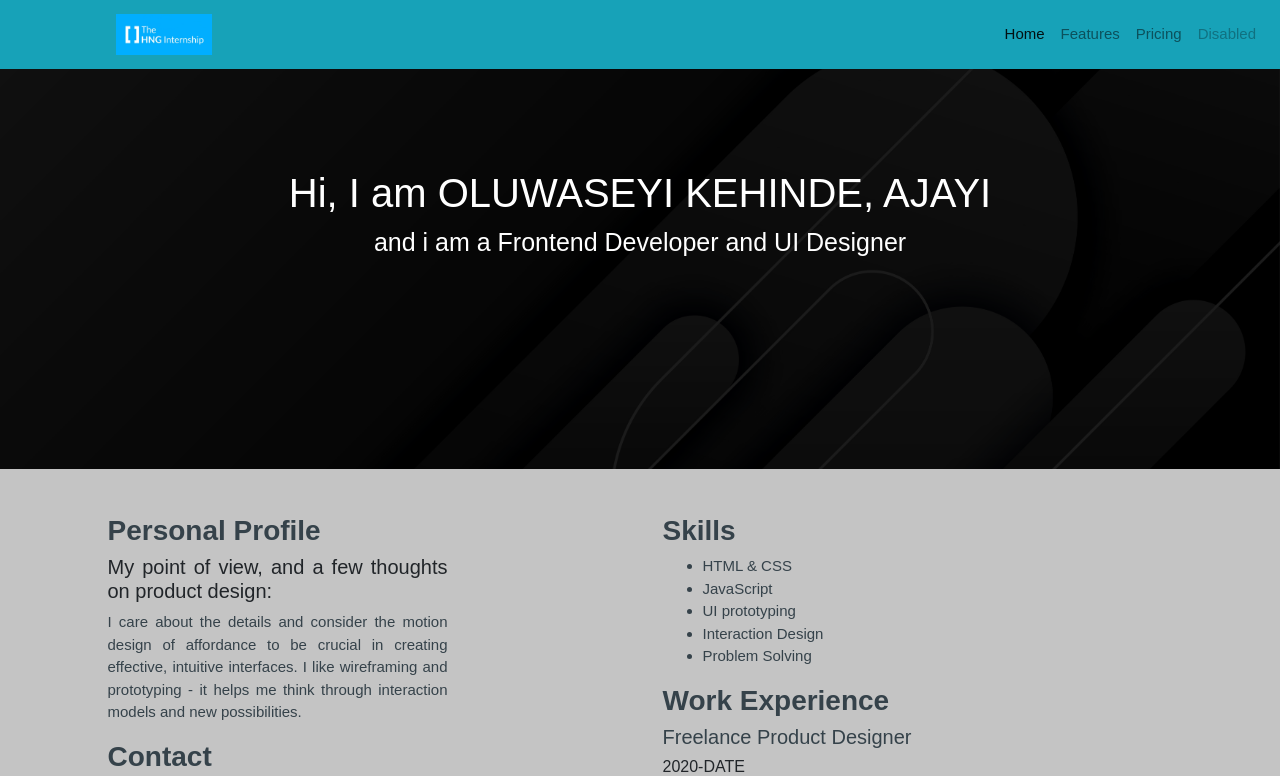
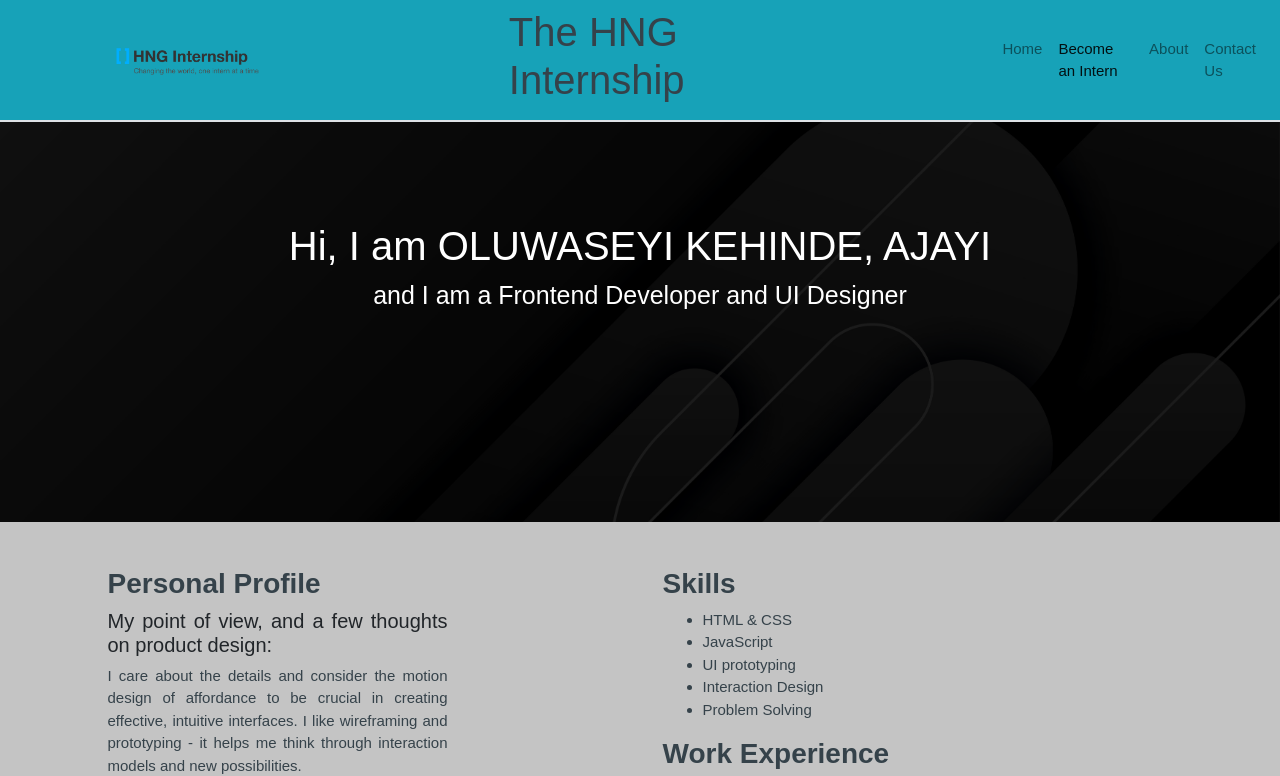
Before and after one commit to oluwaseyikehinde/HNG-Internship, a plain HTML site: page index.html in a window 1280 px wide. Shown: the top 776 px of the page. Drawn offline with nearby package versions, Linux system fonts and the light colour scheme.

Commit message:
My Application
My html page that contains an application to join a team.

```diff
--- a/css/style.css
+++ b/css/style.css
@@ -3,6 +3,11 @@ body{
     padding: 0;
     margin: 0;
     background-color: #c4c4c4;
+}
+
+ .heading{
+   color: #35424a;
+   margin-right: 200px;
 }
 
 /*Global*/
@@ -104,16 +109,12 @@ body{
 }
 
 .img-fluid{
-    max-width: 10%;
+    max-width: 30%;
     height: auto;
     margin: 1px;
     margin-left: 100px;
   }
 
-
-/* #job{
-
-} */
 
 .portfolio .links{
    display: grid;
@@ -122,3 +123,8 @@ body{
    align-items: center;
    justify-content: center;
 }
+
+.border{
+    border-block-color: #303030;
+    border-block: 12px;
+}
--- a/index.html
+++ b/index.html
@@ -6,7 +6,7 @@
     <meta http-equiv="X-UA-Compatible" content="ie=edge">
     <link rel="stylesheet" href="https://maxcdn.bootstrapcdn.com/bootstrap/4.5.2/css/bootstrap.min.css">
     <link rel="stylesheet" href="https://pro.fontawesome.com/releases/v5.10.0/css/all.css" integrity="sha384-AYmEC3Yw5cVb3ZcuHtOA93w35dYTsvhLPVnYs9eStHfGJvOvKxVfELGroGkvsg+p" crossorigin="anonymous"/>
-    <title>My Application</title>
+    <title>HNG Internship Application</title>
     <link rel="stylesheet" href="./css/style.css">
     <script src="https://code.jquery.com/jquery-3.2.1.slim.min.js" integrity="sha384-KJ3o2DKtIkvYIK3UENzmM7KCkRr/rE9/Qpg6aAZGJwFDMVNA/GpGFF93hXpG5KkN" crossorigin="anonymous"></script>
     <script src="https://cdnjs.cloudflare.com/ajax/libs/popper.js/1.12.9/umd/popper.min.js" integrity="sha384-ApNbgh9B+Y1QKtv3Rn7W3mgPxhU9K/ScQsAP7hUibX39j7fakFPskvXusvfa0b4Q" crossorigin="anonymous"></script>
@@ -15,24 +15,27 @@
 <body>
     <header>
             <nav class="navbar navbar-expand-lg navbar-light bg-info">
-                    <a class="navbar-brand" href="#"> <img class="img-fluid" src="./img/hng.webp" alt="HNG Internship"></a>
+                    <a class="navbar-brand" href="#"> <img class="img-fluid" src="./img/hng.png" alt="HNG Internship"></a>
+                    <h1 class="heading">The HNG Internship</h1>
                     <button class="navbar-toggler" type="button" data-toggle="collapse" data-target="#navbarNavAltMarkup" aria-controls="navbarNavAltMarkup" aria-expanded="false" aria-label="Toggle navigation">
                       <span class="navbar-toggler-icon"></span>
                     </button>
                     <div class="collapse navbar-collapse" id="navbarNavAltMarkup">
-                      <div class="navbar-nav">
-                        <a class="nav-item nav-link active" href="#">Home <span class="sr-only">(current)</span></a>
-                        <a class="nav-item nav-link" href="#">Features</a>
-                        <a class="nav-item nav-link" href="#">Pricing</a>
-                        <a class="nav-item nav-link disabled" href="#">Disabled</a>
+                      <div  class="navbar-nav">
+                        <a class="nav-item nav-link" href="#">Home</a>
+                        <a class="nav-item nav-link active" href="#">Become an Intern <span class="sr-only">(current)</span></a>
+                        <a class="nav-item nav-link " href="#">About</a>
+                        <a class="nav-item nav-link " href="#">Contact Us</a>
                       </div>
                     </div>
-                  </nav>
+                </div>
+            </nav>
+    <div class="border">
     </header>
     <section id="showcase" class="showcasebg">
         <div class="headcontainer">
             <h1>Hi, I am OLUWASEYI KEHINDE, AJAYI</h1>
-            <h2>and i am a Frontend Developer and UI Designer</h2>
+            <h2>and I am a Frontend Developer and UI Designer</h2>
         </div>
     </section>
 
@@ -133,12 +136,15 @@
             </div>
         </div>
     </div>
+    <button type="button" class="btn btn-success span12" style="text-align:center">Apply Now</button>
 </body>
+
 <br>
 <br>
+</div>
 <footer class="bg-info" style="text-align: center; height: 50px ">
 
-        &copy; 2021 The Seyi Ajayi
-
+        &copy; 2021 The HNG Intership
+            <p>For More Info. <a href="https://hng.tech/">Visit Our Website.</a></p>
 </footer>
 </html>
```
Also changed, not shown: img/hng.png (added).
